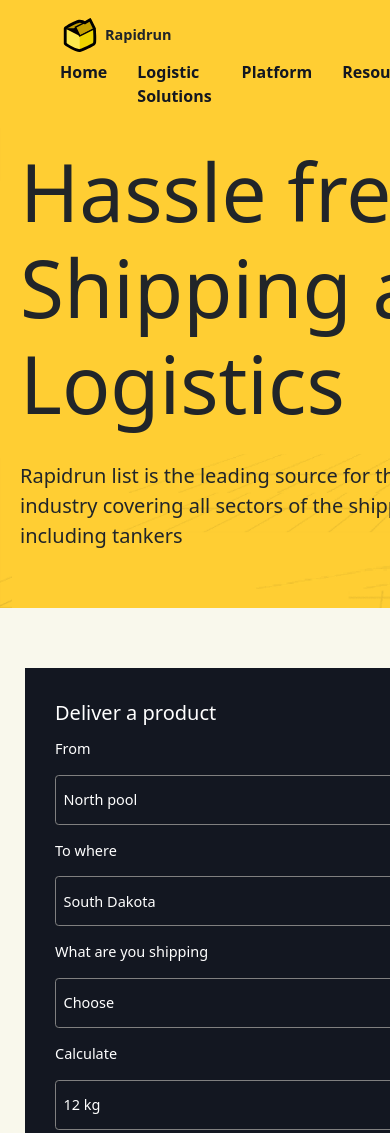
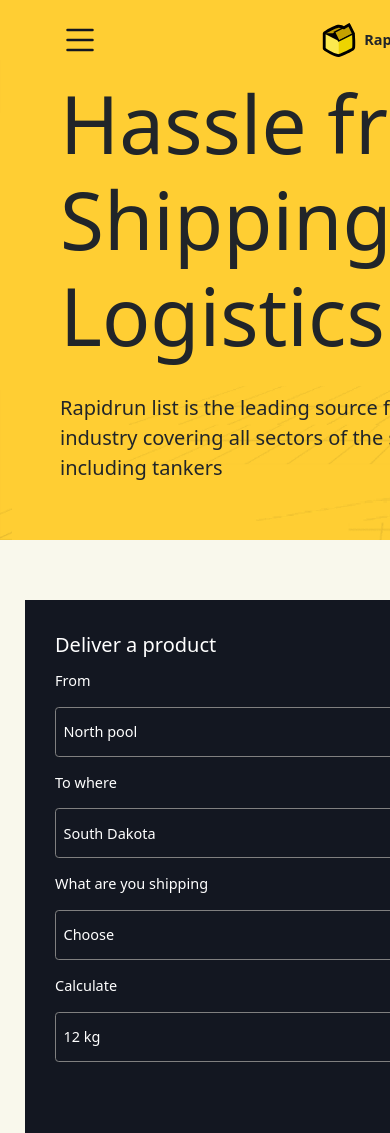
Before and after one commit to pratik-tandel/rapidrun-landing-page, a website: page index.html in a window 390 px wide. Shown: the top 1133 px of the page. Drawn offline with Linux system fonts and the light colour scheme.

Commit message:
feat: add mobile nav icon

```diff
--- a/assets/scss/layout/_header.scss
+++ b/assets/scss/layout/_header.scss
@@ -1,5 +1,36 @@
 .header {
     padding: 1rem 6rem;
+}
+
+.header>.navbar {
+    @media (max-width: 900px) {
+        display: none !important;
+    }
+}
+
+.mobile-nav {
+    width: 100%;
+
+    &__icon {
+        width: 4rem;
+        height: 4rem;
+
+        &-wrapper {
+            color: $secondary;
+            padding-left: 6rem;
+        }
+    }
+
+    &__brand {
+        flex-grow: 1;
+        justify-content: center;
+    }
+
+    @media (max-width: 900px) {
+        display: flex !important;
+        justify-content: space-around;
+        align-items: center;
+    }
 }
 
 .brand-logo {
--- a/assets/scss/layout/_main.scss
+++ b/assets/scss/layout/_main.scss
@@ -271,12 +271,12 @@
     }
 }
 
-.intro-section,
-.logistic-solution-section,
-.platform-section,
-.resource-section {
-    @media (max-width: 670px) {
-        padding-left: 2rem;
-        padding-right: 2rem;
-    }
-}
+// .intro-section,
+// .logistic-solution-section,
+// .platform-section,
+// .resource-section {
+//     @media (max-width: 670px) {
+//         padding-left: 2rem;
+//         padding-right: 2rem;
+//     }
+// }
--- a/index.html
+++ b/index.html
@@ -53,6 +53,26 @@
                 </nav>
                 <!-- /Navigation -->
             </header>
+            <div class="mobile-nav bg-primary d-none">
+                <a class="mobile-nav__icon-wrapper">
+                    <svg xmlns="http://www.w3.org/2000/svg" width="16"
+                        height="16" fill="currentColor"
+                        class="bi bi-list mobile-nav__icon"
+                        viewBox="0 0 16 16">
+                        <path fill-rule="evenodd"
+                            d="M2.5 12a.5.5 0 0 1 .5-.5h10a.5.5 0 0 1 0 1H3a.5.5 0 0 1-.5-.5zm0-4a.5.5 0 0 1 .5-.5h10a.5.5 0 0 1 0 1H3a.5.5 0 0 1-.5-.5zm0-4a.5.5 0 0 1 .5-.5h10a.5.5 0 0 1 0 1H3a.5.5 0 0 1-.5-.5z" />
+                    </svg>
+                </a>
+
+                <div class="d-flex align-content-center mobile-nav__brand">
+                    <figure class="figure mb-0">
+                        <img class="figure-img brand-logo mb-0"
+                            src="./assets/img/rapidrun-logo.svg"
+                            alt="rapidrun logo">
+                    </figure>
+                    <span class="ms-2 align-self-center text-bold">Rapidrun</span>
+                </div>
+            </div>
             <!-- /Header -->
 
             <!-- Main Content -->
@@ -472,7 +492,8 @@
                     </div>
                     <!-- /Terms -->
                     <div class="shadow-wrapper">
-                        <button class="btn btn-secondary btn-get-started--footer">Get
+                        <button
+                            class="btn btn-secondary btn-get-started--footer">Get
                             Started</button>
                         <div class="shadow shadow-primary shadow--footer"></div>
                     </div>
```
Also changed, not shown: style.css, 1 other file.
